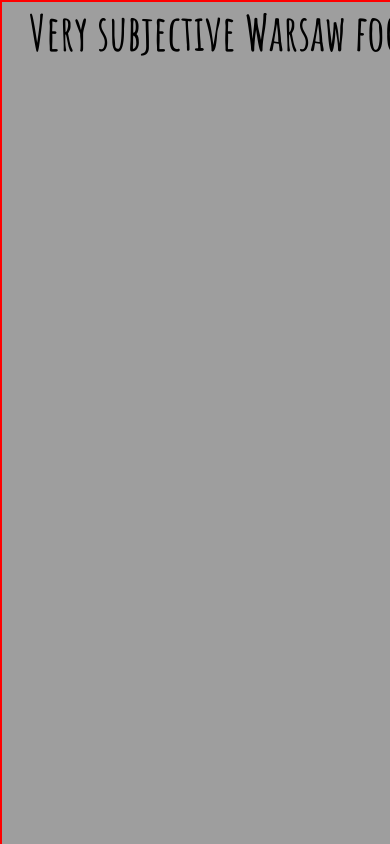
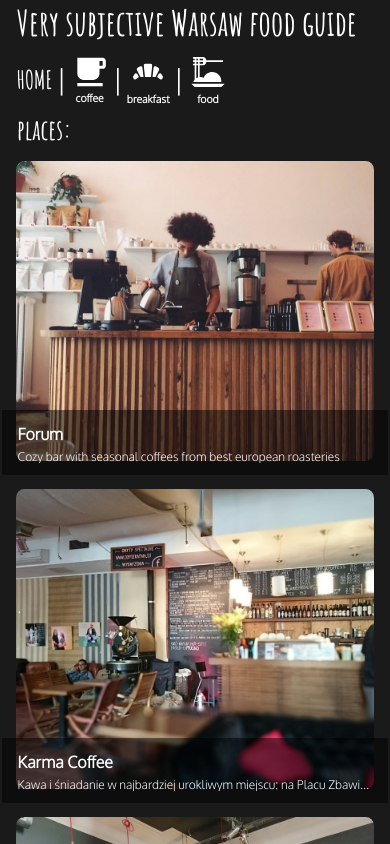
Before and after one commit to kingakw/WarsawGuide, a React (Create React App) app: page /Places in a window 390 px wide. Built offline with nearby package versions, Linux system fonts and the light colour scheme.

Commit message:
media query added

```diff
--- a/public/index.html
+++ b/public/index.html
@@ -2,11 +2,9 @@
 <html lang="en">
   <head>
     <meta charset="utf-8" />
-    <link rel="icon" href="%PUBLIC_URL%/favicon.ico" />
     <meta name="viewport"
           content="width=device-width, user-scalable=no, initial-scale=1.0, maximum-scale=1.0, minimum-scale=1.0">
     <meta http-equiv="X-UA-Compatible" content="ie=edge">
-    <link href="https://fonts.googleapis.com/css2?family=Amatic+SC:wght@400;700&family=Inter&family=Nunito&family=Oxygen:wght@300&display=swap" rel="stylesheet">
     <title>Very subjective Warsaw guide</title>
   </head>
 
--- a/src/App.js
+++ b/src/App.js
@@ -2,11 +2,11 @@ import React from 'react';
 import {Outlet, Link} from "react-router-dom";
 import Header from "./components/Header"
 import Icons from "./components/Icons"
-import FreeBreakfastIcon from '@mui/icons-material/FreeBreakfast';
 import BakeryDiningIcon from '@mui/icons-material/BakeryDining';
 import DinnerDiningIcon from '@mui/icons-material/DinnerDining';
-import MenuIcon from '@mui/icons-material/Menu';
+import LocalCafeIcon from '@mui/icons-material/LocalCafe';
 import './App.scss';
+
 
 const App = () => {
     return (
@@ -17,11 +17,12 @@ const App = () => {
                     <Header/>
                     <nav className="headerMenu">
                         <Link to="/Places" className="headerMenu__home">HOME</Link> | {" "}
-                        <Link to="/Places/coffee"><FreeBreakfastIcon sx={{fontSize: 40}}
-                                                                     style={{fill: "black"}}/></Link> | {" "}
-                        <Link to="/Places/breakfast"><BakeryDiningIcon sx={{fontSize: 50}}
-                                                                       style={{fill: "black"}}/></Link> | {" "}
-                        <Link to="/Places/food"><DinnerDiningIcon sx={{fontSize: 40}} style={{fill: "black"}}/></Link>
+                        <Link to="/Places/coffee" className="headerMenu__icon"><LocalCafeIcon sx={{fontSize: 38}}/>
+                            <span>coffee</span> </Link> | {" "}
+                        <Link to="/Places/breakfast" className="headerMenu__icon"><BakeryDiningIcon
+                            sx={{fontSize: 40}}/><span> breakfast </span></Link> | {" "}
+                        <Link to="/Places/food" className="headerMenu__icon"><DinnerDiningIcon sx={{fontSize: 40}}/>
+                            <span>food </span> </Link>
                     </nav>
                 </div>
 
--- a/src/App.scss
+++ b/src/App.scss
@@ -1,16 +1,32 @@
 @import url('https://fonts.googleapis.com/css2?family=Amatic+SC:wght@400;700&family=Oxygen:wght@300&display=swap');
 
-$small-screen: 768px;
-$xsmall-screen: 480px;
 $white: #fff;
 $black: #000;
 $background: #1a1a1a;
 $background-white: whitesmoke;
+$icons: #4E413B;
 $red: #af1d1d;
 
 $font-header: 'Amatic SC', cursive;
 $font-basic: 'Oxygen', sans-serif;
 $base-font-size: 14px;
+
+$mob-screen: 768px;
+$small-screen: 1100px;
+
+
+@mixin mobile {
+  @media (max-width: $mob-screen) {
+    @content;
+  }
+}
+
+@mixin small {
+  @media (max-width: $small-screen) {
+    @content;
+  }
+}
+
 
 .mainContainer {
   bottom: 0;
@@ -25,9 +41,9 @@ $base-font-size: 14px;
   flex-direction: row;
   font-family: $font-basic;
   font-size: $base-font-size;
-  border: 1px solid red;
+  background: $background;
 
-  .headerWrapper{
+  .headerWrapper {
     position: absolute;
     top: 0;
     left: 0;
@@ -35,23 +51,44 @@ $base-font-size: 14px;
     display: flex;
     justify-content: space-between;
 
+    @include small {
+      flex-flow: column wrap;
+      @include mobile {
+        color: $white;
+        background-color: $background;
+        width: 100vw;
+      }
+    }
+
     .mainHeader {
       font-family: $font-header;
       font-weight: bold;
-      font-size: $base-font-size * 3.5;
+      font-size: $base-font-size * 3;
       padding-left: $base-font-size * 2;
+
+      @include mobile {
+        font-size: $base-font-size * 2.5;
+        padding-left: $base-font-size * 1.2;
+      }
+
     }
 
     .headerMenu {
       padding-right: $base-font-size * 3;
       padding-top: $base-font-size * 0.5;
       font-size: $base-font-size * 2;
-      color: $black;
       display: flex;
       align-items: center;
       gap: $base-font-size * 0.25;
       padding-left: $base-font-size *5;
       z-index: 42;
+
+      @include small {
+        padding-left: $base-font-size * 2;
+        @include mobile {
+          padding-left: $base-font-size * 1.2;
+        }
+      }
 
       .headerMenu__home {
         font-family: $font-header;
@@ -59,6 +96,30 @@ $base-font-size: 14px;
         font-weight: bolder;
         font-size: $base-font-size * 2;
         color: $black;
+        @include mobile {
+          color: $white;
+          font-size: $base-font-size * 1.8;
+        }
+      }
+
+      .headerMenu__icon {
+        color: $black;
+        text-decoration: none;
+        font-size: $base-font-size*0.75;
+        font-weight: bold;
+        display: flex;
+        flex-flow: column wrap;
+        align-items: center;
+
+        @include mobile {
+          color: $white;
+        }
+
+        span {
+          padding-top: 0;
+          display: block;
+
+        }
       }
     }
   }
@@ -68,6 +129,10 @@ $base-font-size: 14px;
     min-height: 100vh;
     overflow: scroll;
 
+    @include mobile {
+      width: 0;
+    }
+
     .mapContainer {
       background-image: url("http://localhost:3000/image/MAPA.jpg");
       background-repeat: no-repeat;
@@ -76,16 +141,17 @@ $base-font-size: 14px;
       background-size: 100%;
       width: 2000px;
       height: 1600px;
-      border: 1px solid red;
     }
   }
 
   .placesContainer {
-    background-color: $background;
     min-width: 256px;
     width: 25%;
     vertical-align: top;
-    border: 1px solid blue;
+
+    @include mobile {
+      width: 100vh;
+    }
   }
 }
 
@@ -95,10 +161,12 @@ $base-font-size: 14px;
 .container__gallery {
   height: 100%;
   width: 100%;
-  display: flex;
-  flex-direction: column;
   cursor: pointer;
   overflow-y: scroll;
+
+  @include mobile {
+    width: 100vw;
+  }
 
   .container__gallery__text {
     margin: 0;
@@ -107,20 +175,36 @@ $base-font-size: 14px;
     font-family: $font-header;
     font-weight: bold;
     color: $white;
+
+    @include mobile {
+      padding-top: $base-font-size*8;
+      padding-left: $base-font-size*1.2;
+    }
   }
 
+  .container__gallery__box {
+    display: flex;
+    justify-content: center;
+
     .gallery__box {
-      display: block;
       padding: $base-font-size*0.5 $base-font-size*0.5 0 $base-font-size*0.5;
-      margin-right: 0;
       width: auto;
-      height: 33.3%;
+      height: 33vh;
       font-family: $font-basic;
 
+      @include mobile {
+        padding: $base-font-size;
+      }
+
       .gallery__box__image {
-        height: 100%;
-        width: 100%;
         border-radius: $base-font-size * 0.6;
+
+        @include mobile {
+          min-height: 300px;
+          height: 30vh;
+          width: 92vw;
+        }
+      }
     }
   }
 }
@@ -133,9 +217,8 @@ $base-font-size: 14px;
 .MuiImageListItemBar-subtitle {
   padding-top: $base-font-size * 0.35;
   font-family: $font-basic;
-    font-size: $base-font-size * 0.75;
+  font-size: $base-font-size * 0.75;;
 }
-
 
 
 //////////////  Detail  //////////////
@@ -146,15 +229,32 @@ $base-font-size: 14px;
   width: auto;
   height: 100%;
 
+
+  @include mobile {
+    padding-top: $base-font-size*10;
+    width: 100vw;
+    cursor: pointer;
+    overflow-y: scroll;
+    padding-left: $base-font-size;
+  }
+
   .detail__info {
     background-color: $background-white;
     padding-bottom: $base-font-size * 0.5;
     border-radius: $base-font-size * 0.6;
 
+    @include mobile {
+      width: 92vw;
+    }
+
     .detail__info__image {
       border-radius: $base-font-size*0.6 $base-font-size*0.6 0 0;
       height: 100%;
       width: 100%;
+
+      @include mobile {
+        max-height: 50vh;
+      }
     }
   }
 
@@ -165,22 +265,21 @@ $base-font-size: 14px;
     width: auto;
     height: 30%;
     text-align: justify;
+
     & Link {
       color: $black;
     }
   }
 }
 
+
 ////////////// icon //////////
 
-.icon{
-  color: $black;
+.icon {
+  color: $icons;
+
   &:hover {
     color: $red;
   }
 
-  &.active {
-    background: $red;
 }
-
-}
--- a/src/components/Icons.js
+++ b/src/components/Icons.js
@@ -11,28 +11,24 @@ const Icons = () => {
     let {placeType} = useParams();
     let {placeId} = useParams();
 
-/*    const changeColor = () => {
-        this.classList.add("active");
-        console.log("aaa")
-    }*/
-
-    if (placeType  !== undefined) {
+    if (placeType !== undefined) {
         places = places.filter(({type}) => (type === placeType))
     }
 
-   if (placeId !== undefined) {
-       places = [getPlace(parseInt(placeId))]
+    if (placeId !== undefined) {
+        places = [getPlace(parseInt(placeId))]
     }
 
 
     return (
         <div>
             {places.map(({id, name, direction, loc_right, loc_top}) => (
-                <Tooltip title={ <h2><>{name}: {direction}</></h2> }
+                <Tooltip title={<h2><>{name}: {direction}</>
+                </h2>}
                          key={id}
                          style={{position: `absolute`, zIndex: 40, left: `${loc_right}`, top: `${loc_top}`}}>
-                    <NavLink to={`/Detail/${id}`} key={id} >
-                        <LocationOnIcon className="icon" sx={{fontSize: 40}} />
+                    <NavLink to={`/Detail/${id}`} key={id}>
+                        <LocationOnIcon className="icon" sx={{fontSize: 50}}/>
                     </NavLink>
                 </Tooltip>
             ))
@@ -42,6 +38,3 @@ const Icons = () => {
 }
 
 export default Icons;
-
-/*
-onClick={changeColor} */
--- a/src/components/PlaceDetail.js
+++ b/src/components/PlaceDetail.js
@@ -21,10 +21,11 @@ return (
                      loading="lazy"
                 />
                 <div className="detail__info__text">
-            <h2>{place.name}<IconButton aria-label="add to favorites"><FavoriteIcon  fontSize="medium" /></IconButton> </h2>
+                    <h2>{place.name}<IconButton aria-label="add to favorites"><FavoriteIcon
+                        fontSize="medium"/></IconButton></h2>
                     <h3>{place.direction}</h3>
                     <p> {place.description}</p>
-            <Link href={place.facebook} ><FacebookIcon fontSize="large" style={{fill: "black"}}/></Link>
+                    <Link href={place.facebook}><FacebookIcon fontSize="large" style={{fill: "black"}}/></Link>
                 </div>
 
             </div>
--- a/src/components/Places.js
+++ b/src/components/Places.js
@@ -1,16 +1,16 @@
 import React from 'react';
-import { NavLink, useParams} from "react-router-dom";
+import {NavLink, useParams} from "react-router-dom";
 import {getPlaces} from "./data";
 import '../App.scss'
 import ImageListItem from '@mui/material/ImageListItem';
 import ImageListItemBar from '@mui/material/ImageListItemBar';
 
 
-const Places = () =>  {
+const Places = () => {
     let places = getPlaces();
     let {placeType} = useParams();
 
-    if (placeType  !== undefined) {
+    if (placeType !== undefined) {
         places = places.filter(({type}) => (type === placeType))
     }
 
@@ -19,7 +19,7 @@ const Places = () =>  {
             <p className="container__gallery__text"> {placeType} places: </p>
             {places
                 .map(({image, name, shortDescription, id}) => (
-                    <NavLink to={`/Detail/${id}`} key={id} >
+                    <NavLink className="container__gallery__box" to={`/Detail/${id}`} key={id}>
                         <ImageListItem className="gallery__box" key={id}>
                             <img className="gallery__box__image"
                                  src={`${image}?w=248&fit=crop&auto=format`}
--- a/src/components/data.js
+++ b/src/components/data.js
@@ -176,7 +176,7 @@ Kremu bazuje na typowej francuskiej crèmerie, a więc sklepiku z nabiałem i ni
           oprócz stałego menu każdej Charlotte, znajdziecie tu również tradycyjne żydowskie wypieki,
            przekąski i dania, jak gęsie pipki czy placuszki latkes.`,
         facebook: "https://www.facebook.com/charlottemenora/",
-        loc_right: "35%",
+        loc_right: "34.5%",
         loc_top: "36.5%",
     },
     {
```
Lines whose indentation alone changed are shown as unchanged.
